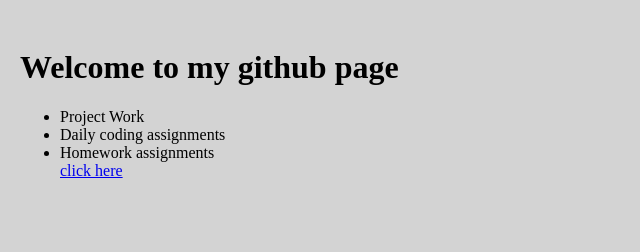
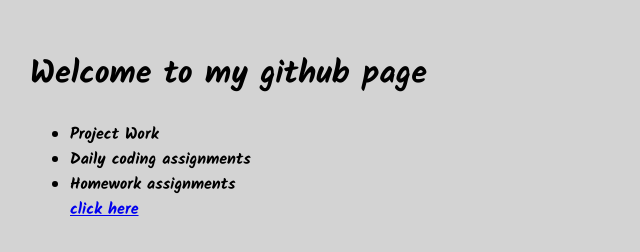
Before and after one commit to smarieimperial/smarieimperial.github.io, a plain HTML site: page index.html in a window 1280 px wide. Shown: the whole page, without its empty margins (0-640 px from the left). Drawn offline with Linux system fonts and the light colour scheme.

Commit message:
css style font family updated

```diff
--- a/index.html
+++ b/index.html
@@ -3,6 +3,7 @@
     <head>
         <title>Welcome!</title>
         <link rel="stylesheet" type="text/css" href="style.css">
+        <link href="https://fonts.googleapis.com/css?family=Kalam:700" rel="stylesheet">
     </head>
     <body>
        <h1>Welcome to my github page</h1>
--- a/style.css
+++ b/style.css
@@ -1,5 +1,6 @@
 body {
+    font-family: 'Kalam', cursive;
     background-color: lightgrey;
     padding-top: 20px;
-    margin-left: 20px;
+    margin-left: 30px;
 }
```
